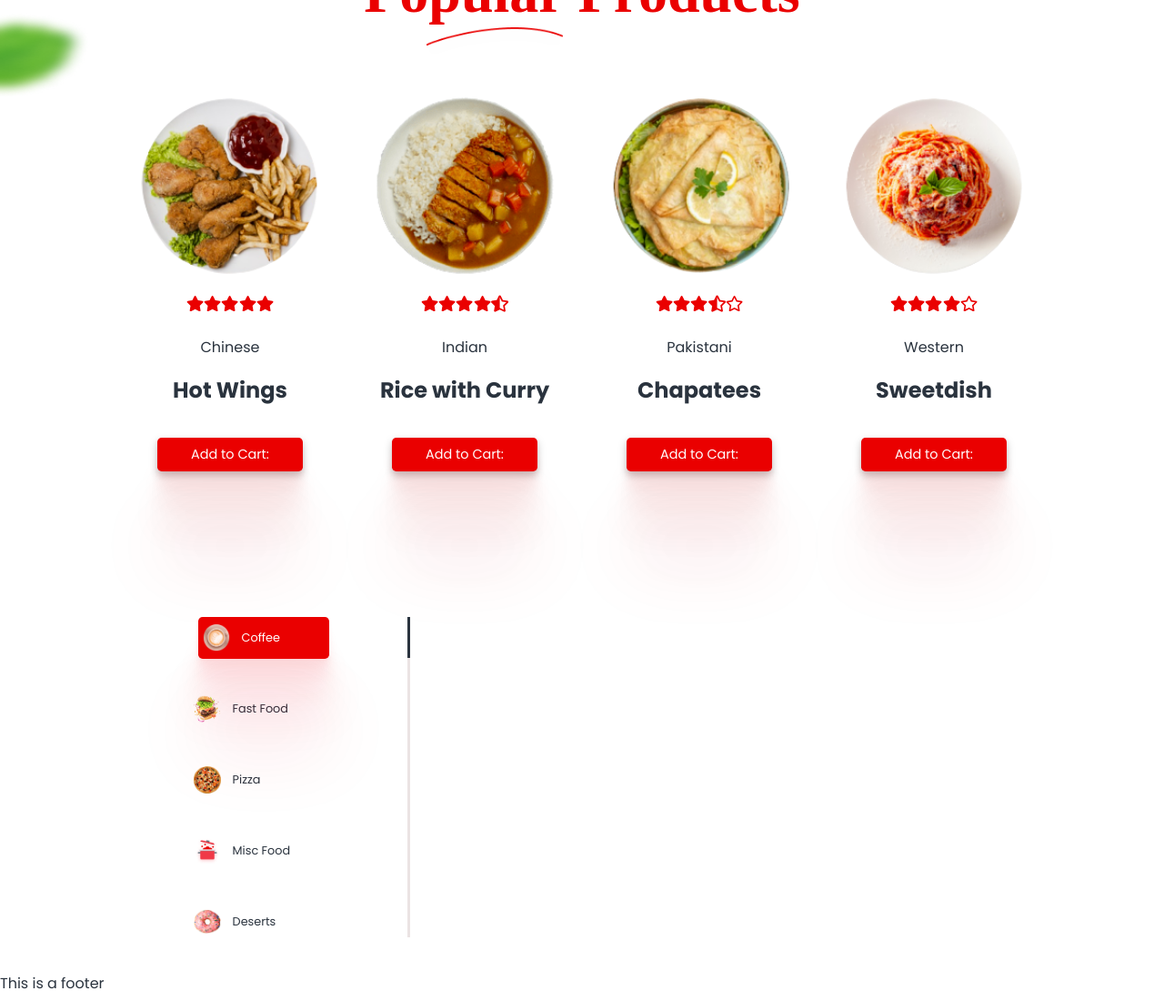
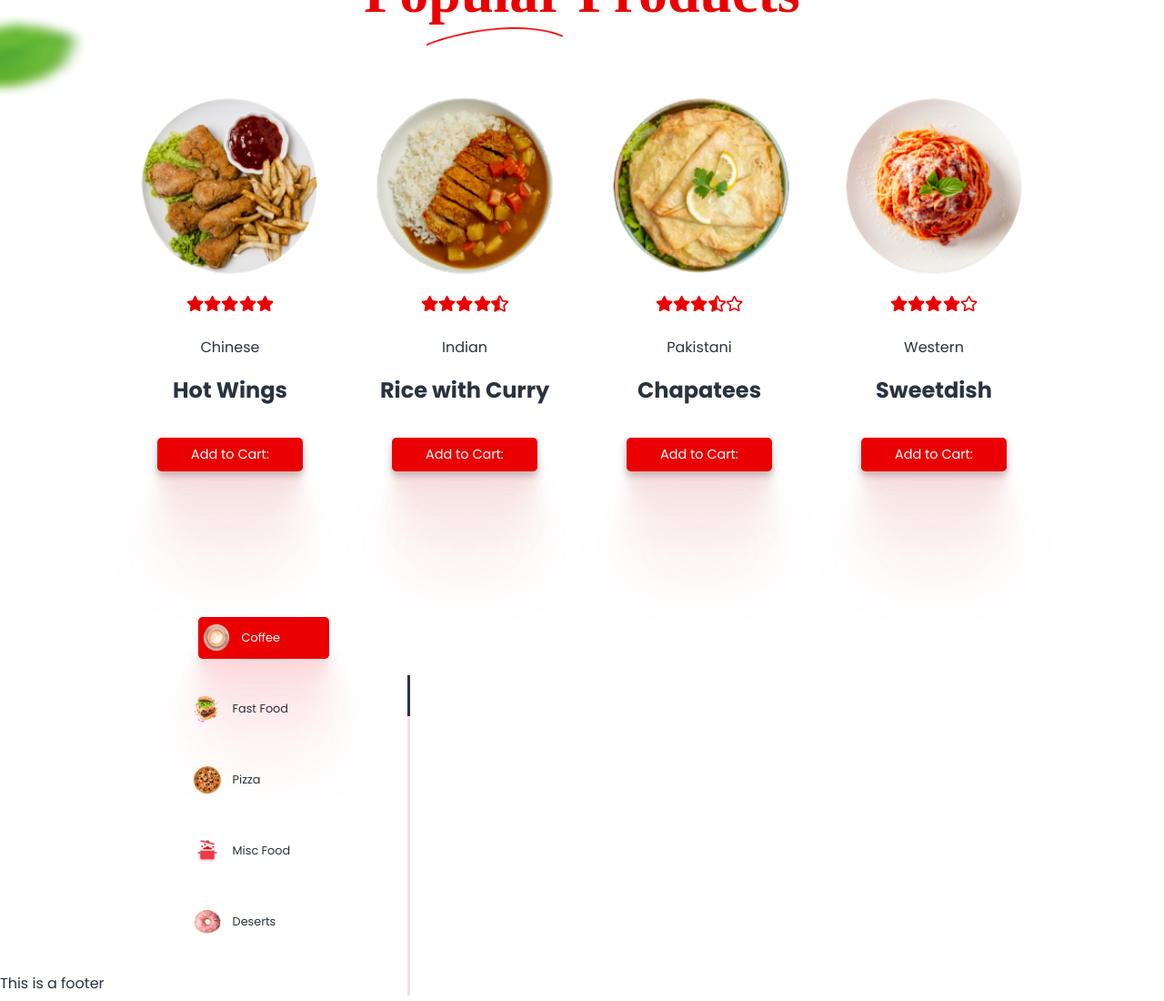
Before and after one commit to zeetaen1989/mama-joint, a Next.js app: page / in a window 1280 px wide. Shown: the part 764-1864 px from the top of the page at 91% size. Built offline with nearby package versions, Linux system fonts and the light colour scheme; a web font is replaced by a local one.

Commit message:
style(position): top position modified

```diff
--- a/app/components/elements/Separator/Separator.module.scss
+++ b/app/components/elements/Separator/Separator.module.scss
@@ -5,7 +5,7 @@
   height: 22rem;
   background-color: rgb(235, 227, 227);
   position: absolute;
-  top: 0;
+  top: 4rem;
   left: 28rem;
   z-index: 10;
 
```
